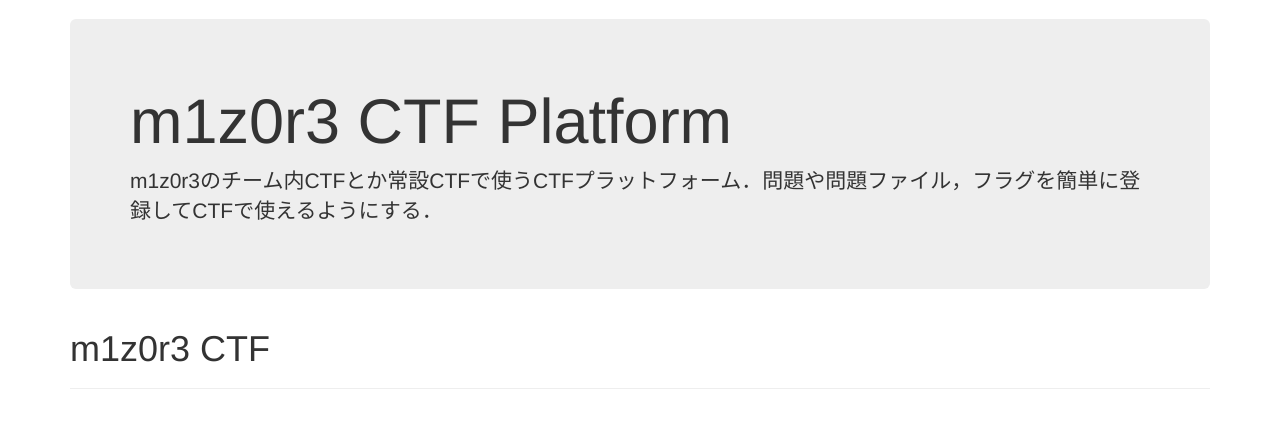
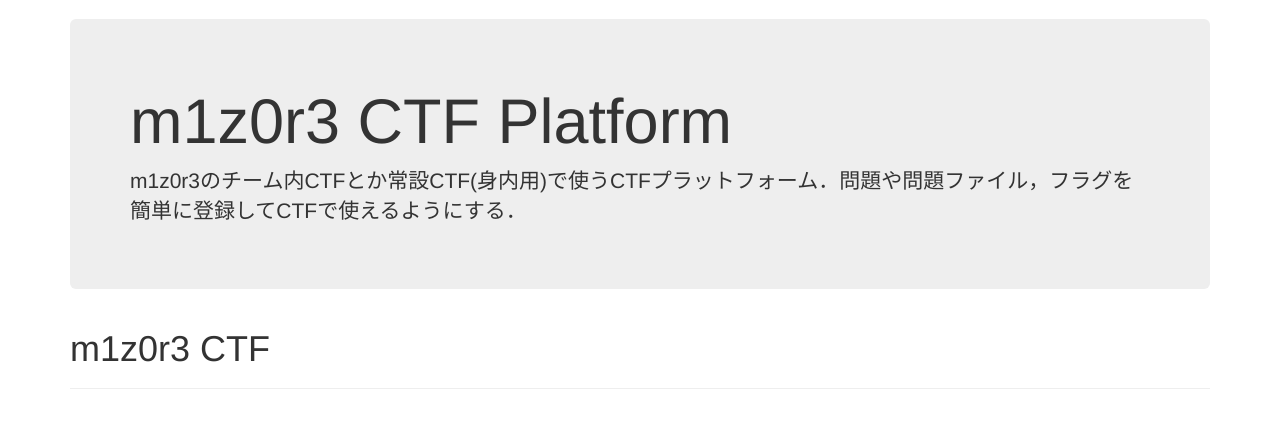
Before and after one commit to 73spica/ctf_platform, a Flask app: page / in a window 1280 px wide. Shown: the part 51-479 px from the top of the page. Run offline with Flask 2, Linux system fonts and the light colour scheme; parts of the project's set-up code (start-up, migrations or seed data) failed here and were passed over; some libraries are stand-ins or nearby versions.

Commit message:
メモ修正

```diff
--- a/app/templates/home.html
+++ b/app/templates/home.html
@@ -3,7 +3,7 @@
 <div class="container">
   <div class="jumbotron">
     <h1>m1z0r3 CTF Platform</h1>
-    <p>m1z0r3のチーム内CTFとか常設CTFで使うCTFプラットフォーム．問題や問題ファイル，フラグを簡単に登録してCTFで使えるようにする．</p>
+    <p>m1z0r3のチーム内CTFとか常設CTF(身内用)で使うCTFプラットフォーム．問題や問題ファイル，フラグを簡単に登録してCTFで使えるようにする．</p>
     {%if session.logged_in%}
         {%if session.is_admin%}
             <p>{{session.username}}(admin)でログインしています．</p>
```
